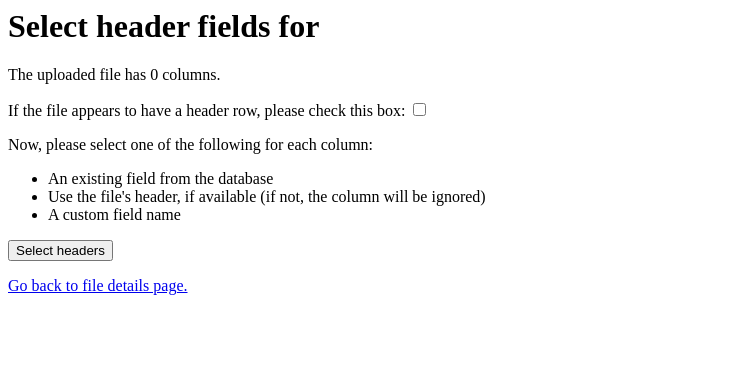
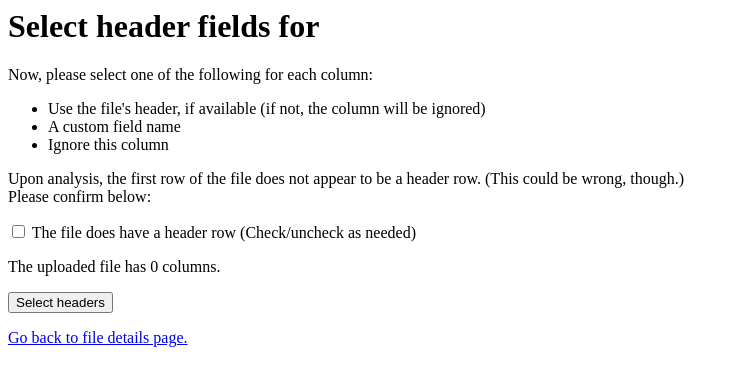
Before and after one commit to kenshin23/django_csv, a Django app: template scrub_csv/templates/files/select.html in a window 1280 px wide. Shown: the top 386 px of the page, without its empty margins (0-739 px from the left). Run offline with Django 3.2, Linux system fonts and the light colour scheme; the template is opened without the code that fills it, so the values that code supplies are empty.

Commit message:
Changes to select headers page

```diff
--- a/scrub_csv/templates/files/select.html
+++ b/scrub_csv/templates/files/select.html
@@ -3,15 +3,28 @@
 {% if not error_message %}
     <form action="{% url 'files:process' document.id %}" method="post">
     {% csrf_token %}
-    <p>The uploaded file has {{ lines.0|length }} columns.</p>
-    <p>If the file appears to have a header row, please check this box: <input type="checkbox" name="has_headers" id="has_headers" value="1"</p>
     <p>Now, please select one of the following for each column:</p>
     <ul>
+    {% if existing_keys_list %}
         <li>An existing field from the database</li>
+    {% endif %}
         <li>Use the file's header, if available (if not, the column will be ignored)</li>
         <li>A custom field name</li>
+        <li>Ignore this column</li>
     </ul>
-    {% for choice in document.record_set.all %}
+    <p>
+        Upon analysis, the first row of the file {% if has_header %}appears{% else %}does not appear{% endif %} to be a header row. (This could be wrong, though.)<br/>
+        Please confirm below:</p>
+    </p>
+    <p>
+        <label for="has_header_row">
+            <input type="checkbox" name="has_header_row" id="has_header_row" value="1" {% if has_header %}checked="checked"{%endif %}>
+            The file does have a header row
+        </label> <span>(Check/uncheck as needed)</span>
+    </p>
+
+    <p>The uploaded file has {{ content.0|length }} columns.</p>
+    {% for row in document.record_set.all %}
         <input type="radio" name="choice" id="choice{{ forloop.counter }}" value="{{ choice.id }}" />
         <label for="choice{{ forloop.counter }}">{{ choice.choice_text }}</label><br />
     {% endfor %}
```
Also changed, not shown: scrub_csv/views.py (+12 -6 lines), scrub_csv/templates/files/detail.html (indentation only).
